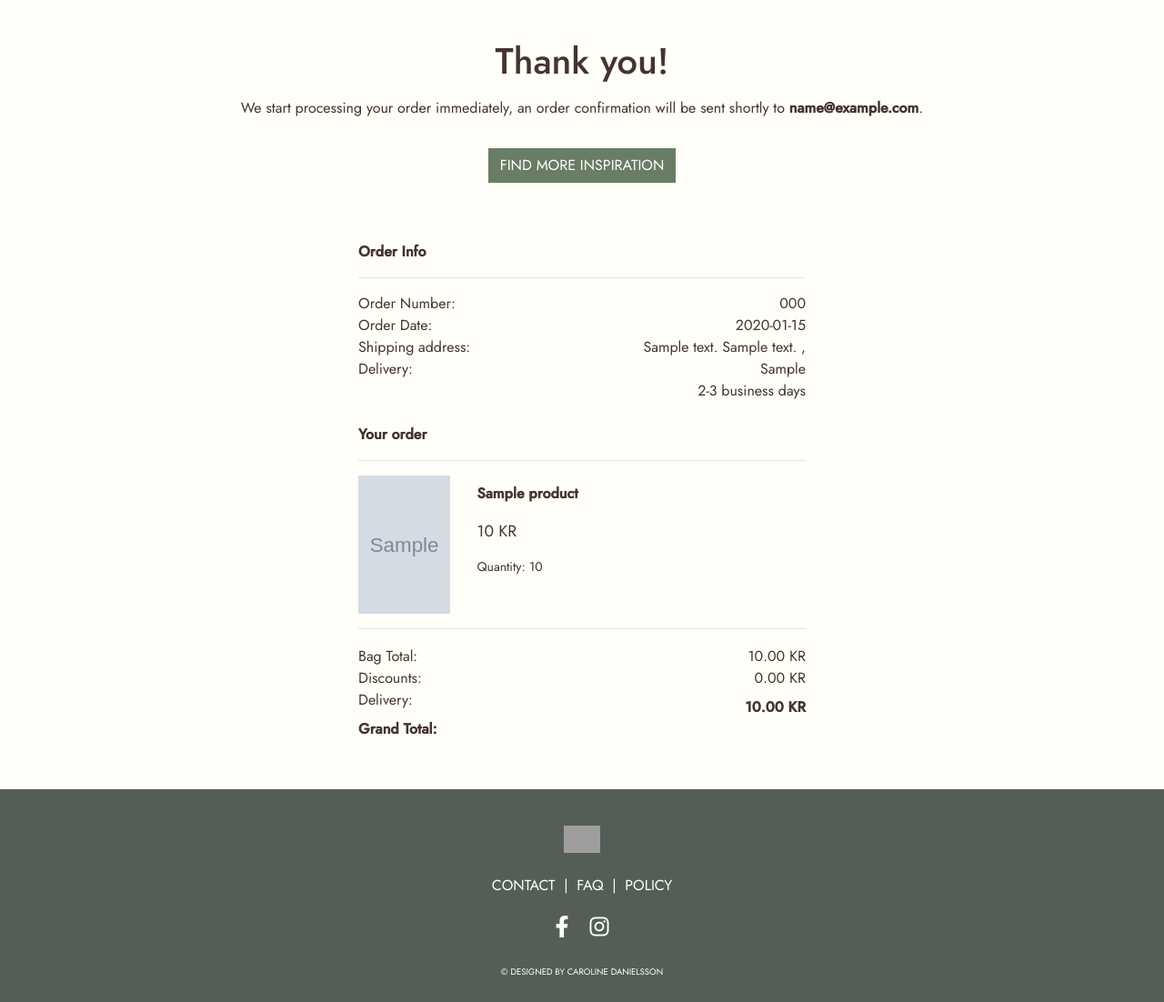
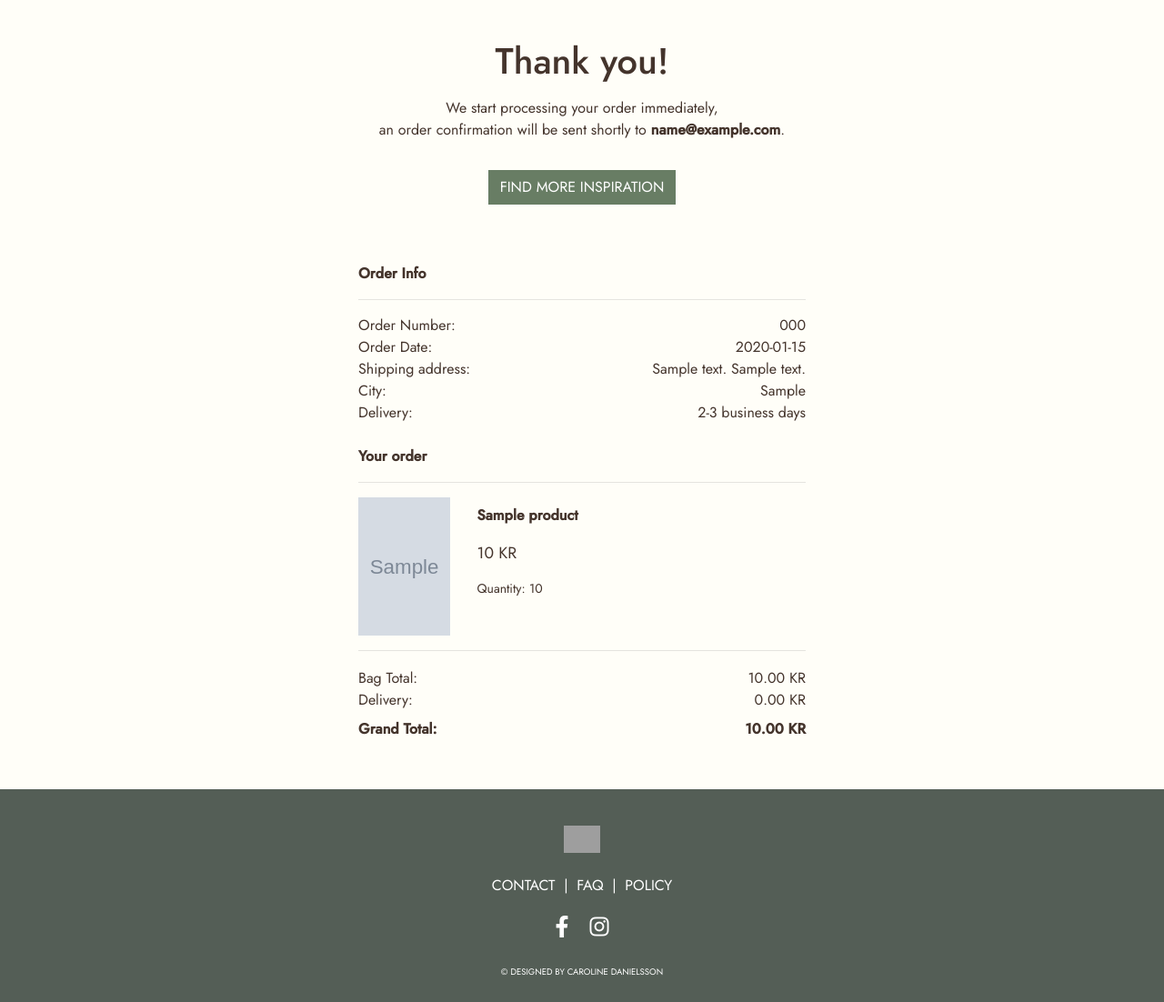
Before and after one commit to cardan22/bjorkhem, a Django app: page /checkout/checkout_success/000 in a window 1280 px wide. Shown: the part 73-1175 px from the top of the page at 91% size. Run offline with Django 3.2, Linux system fonts and the light colour scheme; tables that the repository leaves empty hold one stand-in row (values such as "Sample post"); grey boxes marked "Sample" are stand-in pictures; some libraries are stand-ins or nearby versions; grey boxes are pictures that could not be loaded.

Commit message:
Add missing <p> elements in bag and checkout templates

```diff
--- a/bag/templates/bag/bag.html
+++ b/bag/templates/bag/bag.html
@@ -1,5 +1,7 @@
 {% extends "base.html" %}
 {% load static %}
+
+{% block extra_title %}Your basket{% endblock %}
 
 {% block page_header %}
     <!-- Page header block in the container -->
@@ -125,7 +127,9 @@
                                         <!-- Bag Total row -->
                                         <p>Bag Total:</p>
                                         <!-- Discounts row -->
-                                        <p>Discounts:</p>
+                                        {% if total_discount > 0 %}
+                                            <p>Discounts:</p>
+                                        {% endif %}
                                         <!-- Delivery row -->
                                         <p>Delivery:</p>
                                         <!-- Grand Total row -->
--- a/checkout/templates/checkout/checkout.html
+++ b/checkout/templates/checkout/checkout.html
@@ -1,5 +1,7 @@
 {% extends "base.html" %}
 {% load static %}
+
+{% block extra_title %}Checkout{% endblock %}
 
 {% block extra_css %}
     <!-- Add custom CSS for the checkout page -->
@@ -61,7 +63,9 @@
                             <div class="col-6">
                                 <!-- Display Bag Total, Discounts, Delivery, and Grand Total -->
                                 <p>Bag Total:</p>
-                                <p>Discounts:</p>
+                                {% if total_discount > 0 %}
+                                    <p>Discounts:</p>
+                                {% endif %}
                                 <p>Delivery:</p>
                                 <p class="pt-2"><b>Grand Total:</b></p>
                             </div>
--- a/checkout/templates/checkout/checkout_success.html
+++ b/checkout/templates/checkout/checkout_success.html
@@ -1,5 +1,7 @@
 {% extends "base.html" %}
 {% load static %}
+
+{% block extra_title %}Checkout Success{% endblock %}
 
 {% block extra_css %}
     <!-- Add custom CSS for the checkout page -->
@@ -31,7 +33,7 @@
             {% else %}
                 <!-- Order confirmation message for regular checkout -->
                 <h1 class="text-center">Thank you!</h1>
-                <p class="text-center pt-2">We start processing your order immediately, an order confirmation will be sent shortly to
+                <p class="text-center pt-2">We start processing your order immediately, <br> an order confirmation will be sent shortly to
                     <strong>{{ order.email }}</strong>.
                 </p>
                 <div class="text-center my-3">
@@ -62,13 +64,15 @@
                             <p class="mb-0">Order Number:</p>
                             <p class="mb-0">Order Date:</p>
                             <p class="mb-0">Shipping address:</p>
+                            <p class="mb-0">City:</p>
                             <p class="mb-0">Delivery:</p>
                         </div>
                         <div class="col-6 text-right">
                             <!-- Display order details dynamically -->
                             <p class="mb-0">{{ order.order_number }}</p>
                             <p class="mb-0">{{ order.date|date:"Y-m-d" }}</p>
-                            <p class="mb-0">{{ order.address1 }} {% if order.address2 %} {{ order.address2 }} {% endif %}, {{ order.city }}</p>
+                            <p class="mb-0">{{ order.address1 }} {% if order.address2 %} {{ order.address2 }} {% endif %}</p>
+                            <p class="mb-0">{{ order.city }}</p>
                             <p class="mb-0">2-3 business days</p>
                         </div>
                     </div>
@@ -108,7 +112,9 @@
                             <div class="col-6">
                                 <!-- Display Bag Total, Discounts, Delivery, and Grand Total -->
                                 <p>Bag Total:</p>
-                                <p>Discounts:</p>
+                                {% if total_discount > 0 %}
+                                    <p>Discounts:</p>
+                                {% endif %}
                                 <p>Delivery:</p>
                                 <p class="pt-2"><b>Grand Total:</b></p>
                             </div>
```
